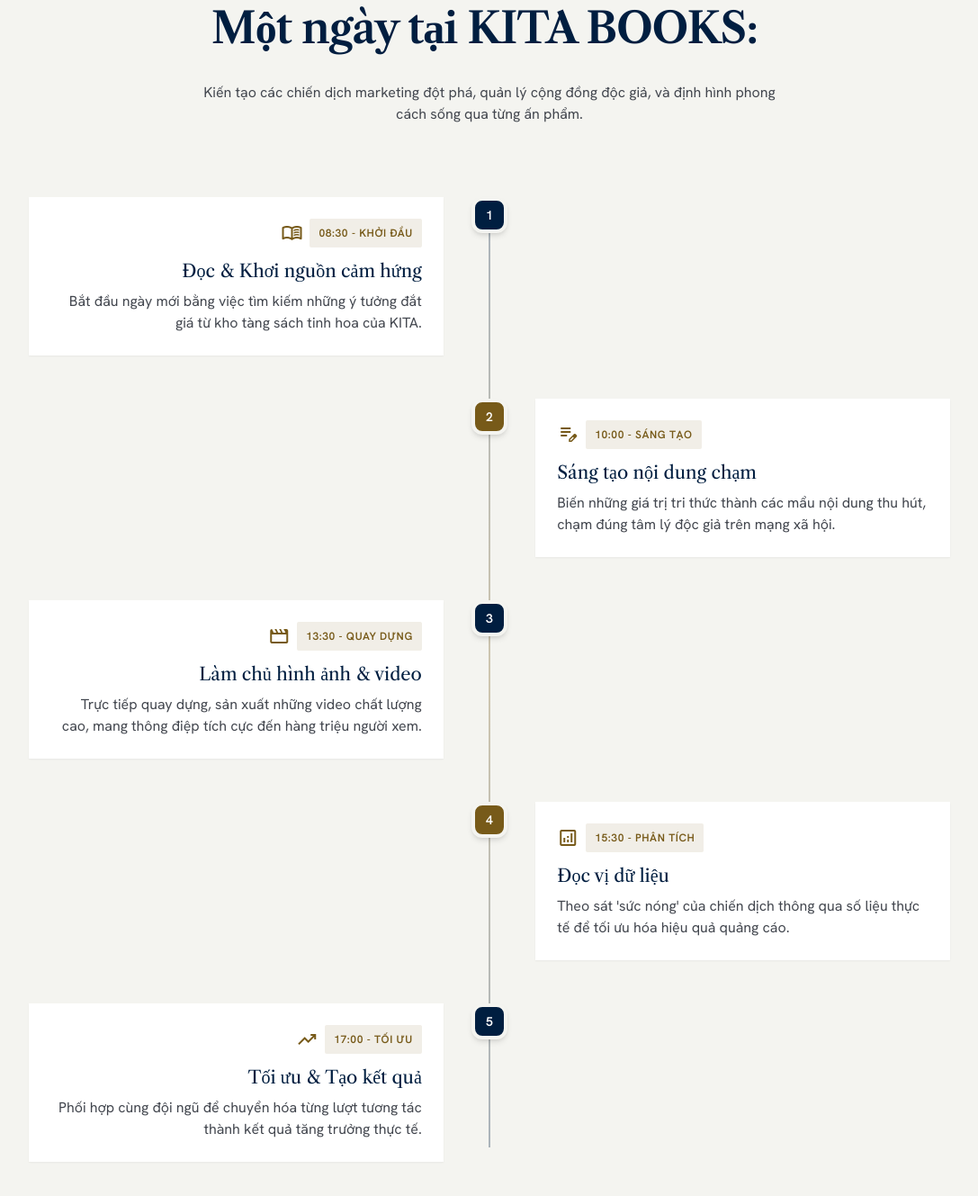
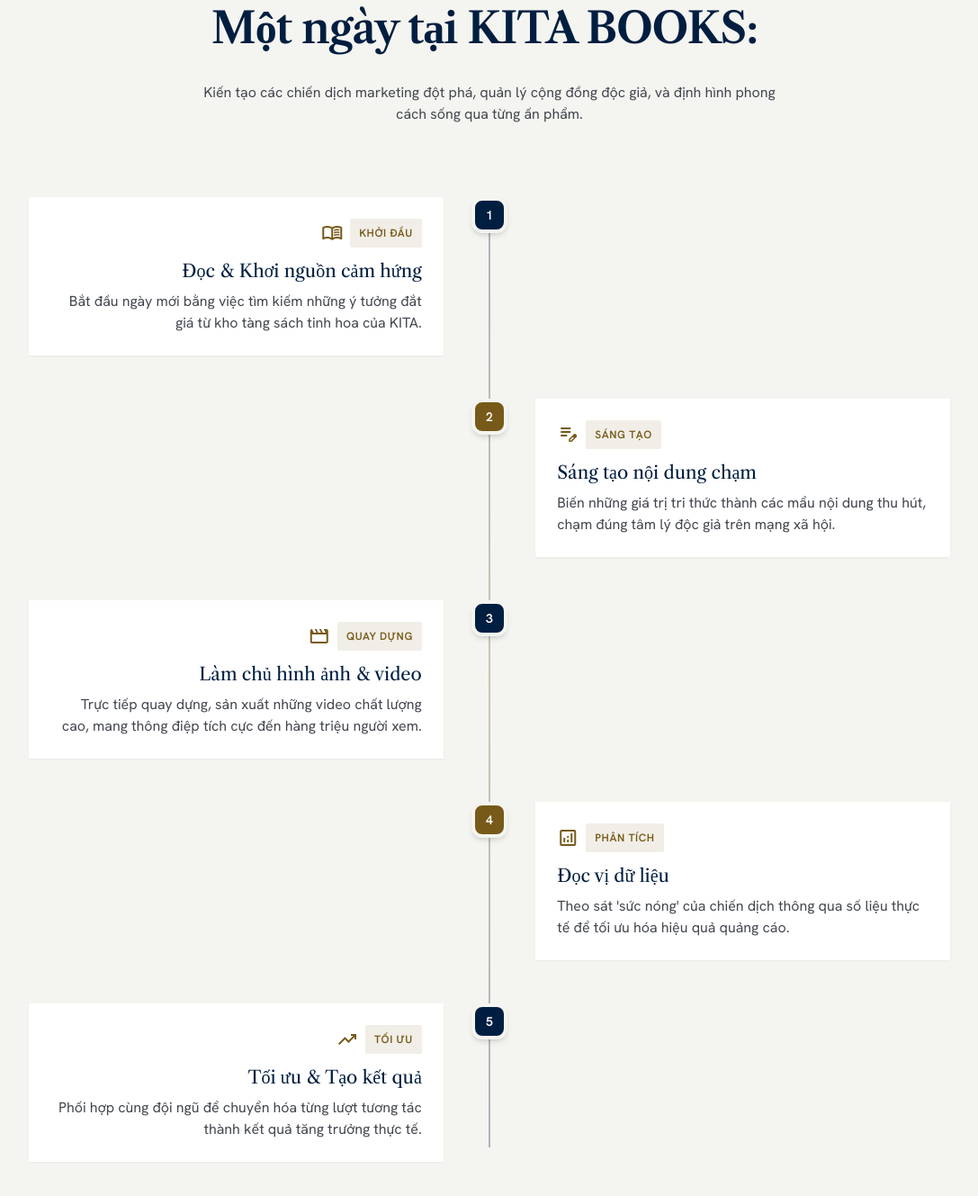
Before and after one commit to VicTran/kita-books-recruitment, a plain HTML site: page index.html in a window 1280 px wide. Shown: the part 3697-5026 px from the top of the page at 90% size, without its empty margins (96-1183 px from the left). Drawn offline with nearby package versions, Linux system fonts and the light colour scheme.

Commit message:
design: Remove specific hours from timeline labels

```diff
--- a/index.html
+++ b/index.html
@@ -406,7 +406,7 @@
                 <div class="bg-surface-container-lowest editorial-border p-6 shadow-sm hover:shadow-md transition-all duration-300 w-full hover:-translate-y-1">
                   <div class="flex items-center gap-2 md:justify-end mb-3">
                     <span class="material-symbols-outlined text-secondary text-2xl">menu_book</span>
-                    <span class="bg-secondary/10 text-secondary text-[12px] font-bold px-2.5 py-1 rounded uppercase tracking-wider">08:30 - Khởi đầu</span>
+                    <span class="bg-secondary/10 text-secondary text-[12px] font-bold px-2.5 py-1 rounded uppercase tracking-wider">Khởi đầu</span>
                   </div>
                   <h3 class="font-headline-sm text-lg md:text-xl text-primary mb-2">Đọc &amp; Khơi nguồn cảm hứng</h3>
                   <p class="text-sm md:text-body-md text-on-surface-variant leading-relaxed">
@@ -436,7 +436,7 @@
                 <div class="bg-surface-container-lowest editorial-border p-6 shadow-sm hover:shadow-md transition-all duration-300 w-full hover:-translate-y-1">
                   <div class="flex items-center gap-2 mb-3">
                     <span class="material-symbols-outlined text-secondary text-2xl">edit_note</span>
-                    <span class="bg-secondary/10 text-secondary text-[12px] font-bold px-2.5 py-1 rounded uppercase tracking-wider">10:00 - Sáng tạo</span>
+                    <span class="bg-secondary/10 text-secondary text-[12px] font-bold px-2.5 py-1 rounded uppercase tracking-wider">Sáng tạo</span>
                   </div>
                   <h3 class="font-headline-sm text-lg md:text-xl text-primary mb-2">Sáng tạo nội dung chạm</h3>
                   <p class="text-sm md:text-body-md text-on-surface-variant leading-relaxed">
@@ -460,7 +460,7 @@
                 <div class="bg-surface-container-lowest editorial-border p-6 shadow-sm hover:shadow-md transition-all duration-300 w-full hover:-translate-y-1">
                   <div class="flex items-center gap-2 md:justify-end mb-3">
                     <span class="material-symbols-outlined text-secondary text-2xl">movie</span>
-                    <span class="bg-secondary/10 text-secondary text-[12px] font-bold px-2.5 py-1 rounded uppercase tracking-wider">13:30 - Quay dựng</span>
+                    <span class="bg-secondary/10 text-secondary text-[12px] font-bold px-2.5 py-1 rounded uppercase tracking-wider">Quay dựng</span>
                   </div>
                   <h3 class="font-headline-sm text-lg md:text-xl text-primary mb-2">Làm chủ hình ảnh &amp; video</h3>
                   <p class="text-sm md:text-body-md text-on-surface-variant leading-relaxed">
@@ -488,7 +488,7 @@
                 <div class="bg-surface-container-lowest editorial-border p-6 shadow-sm hover:shadow-md transition-all duration-300 w-full hover:-translate-y-1">
                   <div class="flex items-center gap-2 mb-3">
                     <span class="material-symbols-outlined text-secondary text-2xl">analytics</span>
-                    <span class="bg-secondary/10 text-secondary text-[12px] font-bold px-2.5 py-1 rounded uppercase tracking-wider">15:30 - Phân tích</span>
+                    <span class="bg-secondary/10 text-secondary text-[12px] font-bold px-2.5 py-1 rounded uppercase tracking-wider">Phân tích</span>
                   </div>
                   <h3 class="font-headline-sm text-lg md:text-xl text-primary mb-2">Đọc vị dữ liệu</h3>
                   <p class="text-sm md:text-body-md text-on-surface-variant leading-relaxed">
@@ -512,7 +512,7 @@
                 <div class="bg-surface-container-lowest editorial-border p-6 shadow-sm hover:shadow-md transition-all duration-300 w-full hover:-translate-y-1">
                   <div class="flex items-center gap-2 md:justify-end mb-3">
                     <span class="material-symbols-outlined text-secondary text-2xl">trending_up</span>
-                    <span class="bg-secondary/10 text-secondary text-[12px] font-bold px-2.5 py-1 rounded uppercase tracking-wider">17:00 - Tối ưu</span>
+                    <span class="bg-secondary/10 text-secondary text-[12px] font-bold px-2.5 py-1 rounded uppercase tracking-wider">Tối ưu</span>
                   </div>
                   <h3 class="font-headline-sm text-lg md:text-xl text-primary mb-2">Tối ưu &amp; Tạo kết quả</h3>
                   <p class="text-sm md:text-body-md text-on-surface-variant leading-relaxed">
```
